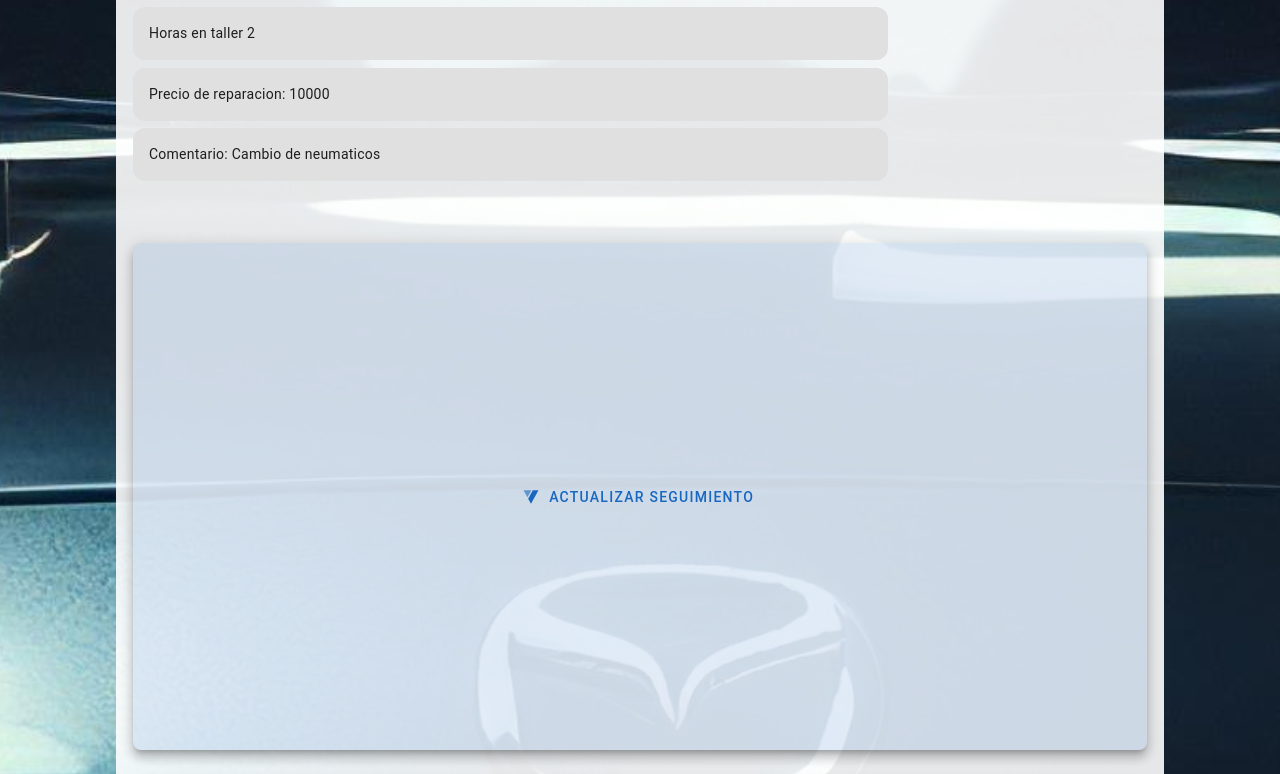
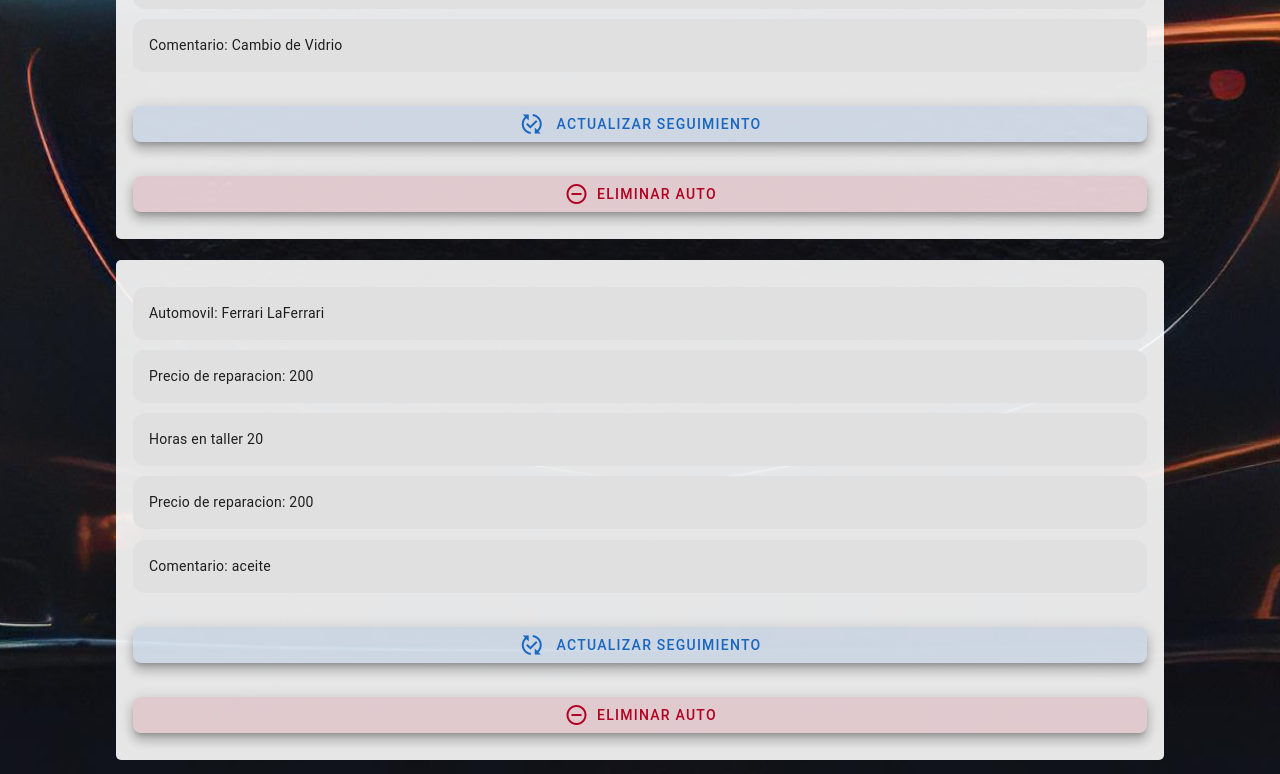
Before and after one commit to PipeGom/Dllo-front-end, a Nuxt app in the folder dllo-front-end-PrAu/: page /actualizar-seguimiento in a window 1280 px wide. Shown: the part 1506-2280 px from the top of the page. Built offline with nearby package versions, Linux system fonts and the light colour scheme; data requests are answered from the project's data file.

Commit message:
Fix: Mejora en los iconos

```diff
--- a/dllo-front-end-PrAu/components/GuardarSeguimiento.vue
+++ b/dllo-front-end-PrAu/components/GuardarSeguimiento.vue
@@ -5,11 +5,6 @@
     <v-text-field variant="solo-inverted" v-model="price" label="Coste de la Reparacion" required @input="validatePrice"></v-text-field>
     <v-text-field variant="solo-inverted" v-model="time" label="Tiempo de reparacion" required @input="validatePrice"></v-text-field>
     <v-text-field variant="solo-inverted" v-model="comment" label="Comentarios" required></v-text-field>
-    <!--<v-select v-model="auto.partes_necesarias">
-      <option v-for="p in auto" :key="p.id" :value="p.id">
-        {{ p.partes_necesarias.nombre }}
-      </option>
-    </v-select>-->
     <v-btn class="boton" type="submit">Guardar
     </v-btn>
     <v-btn class="boton" to="/seguimiento-principal">Cancelar</v-btn>
--- a/dllo-front-end-PrAu/components/ListarSeguimiento.vue
+++ b/dllo-front-end-PrAu/components/ListarSeguimiento.vue
@@ -1,7 +1,9 @@
 <template>
+<link href="https://fonts.googleapis.com/icon?family=Material+Icons"
+rel="stylesheet">
 <v-card class="banner">Listado de Automoviles</v-card>
 <v-row class="mainCard" v-for="car in auto" :key="car.id">
-  <v-col cols="9" style="margin-right: 1%">
+  <v-col cols="12" >
     <v-card-text class="textos">Automovil: {{car.marca}} {{ car.modelo }}</v-card-text>
     <v-card-text class="textos">Precio de reparacion: {{car.precio_reparacion}}</v-card-text>
     <v-card-text class="textos">Horas en taller {{car.horas_reparacion}}</v-card-text>
@@ -16,27 +18,32 @@
       >
         <template v-slot:activator="{ props }">
           <v-col>
-
           <v-btn
-          style="padding-block: 25%; margin-top: 3%;"
           variant="tonal"
           elevation="8"
           block rounded="lg"
           class="editButton"
-          prepend-icon="$vuetify"
           color="primary"
           v-bind="props"
-          >Actualizar Seguimiento</v-btn></v-col>
+          >
+          <span style="margin-right: 5%;"  class="material-icons">
+          published_with_changes
+          </span>
+          Actualizar Seguimiento</v-btn>
+        </v-col>
         <v-col>
           <v-btn
-          style="padding-block: 10%;"
+          style="margin-bottom: 1%;"
           elevation="8"
           variant="tonal"
           class="deleteButton"
           block rounded="lg"
           v-on:click="DeleteApi(car.id)"
-          prepend-icon="$vuetify"
-          color="error">Eliminar Auto
+          color="error">
+          <span style="margin-right: 5%;" class="material-icons">
+          remove_circle_outline
+          </span>
+          Eliminar Auto
         </v-btn>
       </v-col>
         </template>
--- a/dllo-front-end-PrAu/db.json
+++ b/dllo-front-end-PrAu/db.json
@@ -103,6 +103,14 @@
       "horas_reparacion": 10,
       "comentario": "Cambio de Vidrio",
       "id": 3
+    },
+    {
+      "modelo": "LaFerrari",
+      "marca": "Ferrari",
+      "precio_reparacion": 200,
+      "horas_reparacion": 20,
+      "comentario": "aceite",
+      "id": 4
     }
   ]
 }
--- a/dllo-front-end-PrAu/pages/seguimiento-principal.vue
+++ b/dllo-front-end-PrAu/pages/seguimiento-principal.vue
@@ -1,8 +1,19 @@
 <template>
+    <link href="https://fonts.googleapis.com/icon?family=Material+Icons"
+    rel="stylesheet">
     <v-container grid-list-md text-xs-center align-center fluid class="back">
         <v-layout class="lay-1">
-            <v-btn prepend-icon="$vuetify" stacked variant="tonal"  class="boton" to="crear-seguimiento" >Crear Seguimiento</v-btn>
-            <v-btn prepend-icon="$vuetify" stacked variant="tonal"  class="boton" to="actualizar-seguimiento" >Actualizar Seguimiento</v-btn>
+            <v-btn style="font-size: 20px;" stacked variant="tonal"  class="boton" to="crear-seguimiento" >
+                <span style="font-size: 50px; padding-bottom: 10%;" class="material-icons">
+                add_circle_outline
+                </span>
+                Crear Seguimiento
+            </v-btn>
+            <v-btn style="font-size: 20px;" stacked variant="tonal"  class="boton" to="actualizar-seguimiento">
+                <span style="font-size: 50px; padding-bottom: 10%;" class="material-icons">
+                manage_history
+                </span>
+                Actualizar Seguimiento</v-btn>
         </v-layout>
     </v-container>
 </template>
@@ -40,6 +51,9 @@
     background-position: center; /* Opcional: centra la imagen de fondo */
 
 }
+.icon{
+
+}
 
 </style>
 <script>
```
